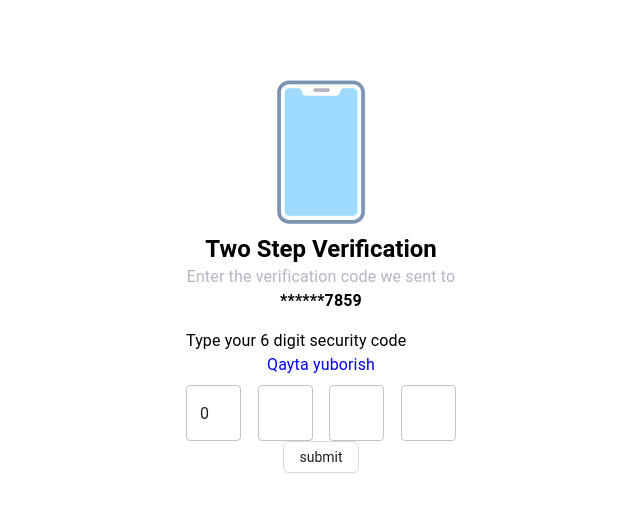
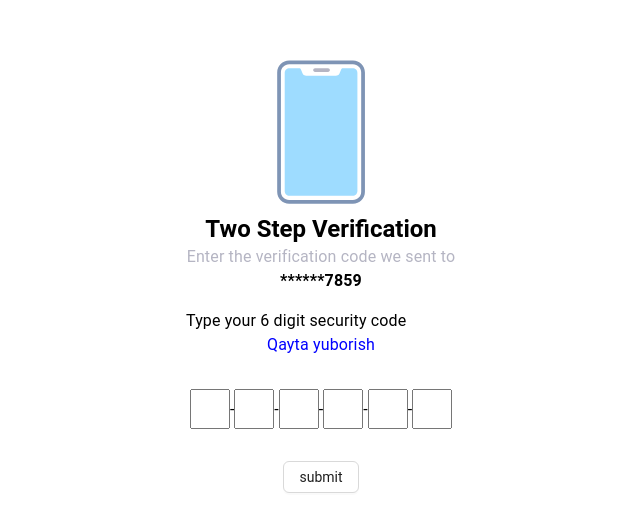
Before and after one commit to TimurRahkmatov/TEACHER_HELPER, a React (Vite) app: page /verification in a window 1280 px wide. Shown: the part 128-660 px from the top of the page, without its empty margins (319-959 px from the left). Built offline with nearby package versions, Linux system fonts and the light colour scheme.

Commit message:
added signUp api fetching

```diff
--- a/package.json
+++ b/package.json
@@ -22,6 +22,7 @@
     "axios": "^1.6.5",
     "react": "^18.2.0",
     "react-dom": "^18.2.0",
+    "react-otp-input": "^3.1.1",
     "react-redux": "^9.1.0",
     "react-router-dom": "^6.21.2",
     "react-toastify": "^10.0.3",
--- a/src/Components/Forms/SignUpForm/index.tsx
+++ b/src/Components/Forms/SignUpForm/index.tsx
@@ -13,9 +13,12 @@ import { useEffect, useState } from "react";
 import { base_api } from "../../../Api/base.api";
 import { auth_api } from "../../../Api/auth.api";
 import { useNavigate } from "react-router-dom";
+import { useAppDispatch } from "../../../store";
+import { registerAuth } from "../../../store/slices/auth";
 
 
 const SignUpForm = () => {
+  const dispatch = useAppDispatch()
   const navigate = useNavigate();
   const [Sciences, setSciences] = useState([]);
   const [username, setUsername] = useState("");
@@ -26,12 +29,12 @@ const SignUpForm = () => {
     try {
       const {data} = await auth_api.register({username: username , science_id: +science})
       if(data.code === 200) {
-        localStorage.setItem("username" , username)
+        dispatch(registerAuth({username: username}))
         navigate('/verification')
       }
     } catch (error: any) {
       if(error.response.data.code === 1111) {
-        localStorage.setItem("username" , username)
+        dispatch(registerAuth({username: username}))
 
         navigate('/verification')
       }
--- a/src/Pages/Verification/Verification.tsx
+++ b/src/Pages/Verification/Verification.tsx
@@ -1,30 +1,42 @@
-import { Box, Container, TextField, Typography } from "@mui/material";
+import { Box, Container, Typography } from "@mui/material";
 import PhoneImg from "../../assets/Images/smartphone.svg";
 import { useState } from "react";
 import { auth_api } from "../../Api/auth.api";
 import { Button } from "antd";
+import { useAppSelector } from "../../store";
+import OtpInput from "react-otp-input";
+import { toast } from "react-toastify";
 const Verification = () => {
-  const [confirm , setConfirm] = useState(0)
-  const handleVerification =async () => {
-      try {
+  const [confirm, setConfirm] = useState('');
+  const state = useAppSelector((state) => state.auth);
 
-        const {data} = await auth_api.verification({username: "998901342386" , code: confirm})
-        console.log(data);
-
-      } catch (error) {
-        console.log(error);
-
+  const handleVerification = async () => {
+    try {
+      const { data } = await auth_api.verification({
+        username: state.auth.username,
+        code: +confirm,
+      });
+      if(data?.success === true) {
+        toast(data?.message , {type: "success"})
+        localStorage.setItem("token" , data?.data.token)
       }
-  }
-
-  const handleResed =async () => {
-    try {
-      // const {data} = await auth_api.resed({username })
+      console.log(data);
     } catch (error) {
       console.log(error);
+    }
+  };
 
+  const handleResed = async () => {
+    try {
+      const { data } = await auth_api.resed({ username: state.auth.username });
+      console.log(data);
+      if (data.code === 200) {
+        toast(data?.message, { type: "success" });
+      }
+    } catch (error) {
+      console.log(error);
     }
-  }
+  };
 
   return (
     <Box>
@@ -64,23 +76,22 @@ const Verification = () => {
                 Type your 6 digit security code
               </Typography>
             </Box>
-            <Typography component='p' onClick={() => handleResed()} sx={{color: 'blue'}}>Qayta yuborish</Typography>
-            <Box  sx={{display: "flex" , justifyContent: 'space-between' , width: '100%' , marginTop: '0.5rem'}}>
-              <TextField
+            <Typography
+              component="p"
+              onClick={() => handleResed()}
+              sx={{ color: "blue" }}
+            >
+              Qayta yuborish
+            </Typography>
+            <OtpInput
+
               value={confirm}
-              onChange={(e:any) => setConfirm(e.target.value)}
-                sx={{ width: "55px", borderRadius: "8px", border: "none" }}
-              ></TextField>
-              <TextField
-                sx={{ width: "55px", borderRadius: "8px", border: "none" }}
-              ></TextField>
-              <TextField
-                sx={{ width: "55px", borderRadius: "8px", border: "none" }}
-              ></TextField>
-              <TextField
-                sx={{ width: "55px", borderRadius: "8px", border: "none" }}
-              ></TextField>
-            </Box>
+              onChange={setConfirm}
+              numInputs={6}
+              inputStyle={{width: '40px' , height: '40px' , margin: '2rem 0'}}
+              renderSeparator={<span>-</span>}
+              renderInput={(props) => <input  {...props} />}
+            />
             <Button onClick={() => handleVerification()}>submit</Button>
           </Box>
         </Box>
```
Also changed, not shown: 1 other file (tests, documents, lock files or other folders).
